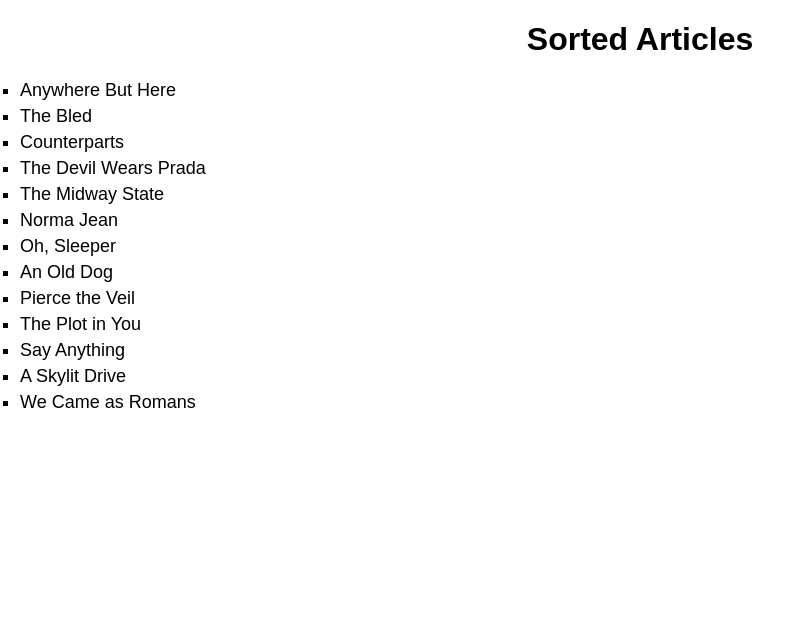
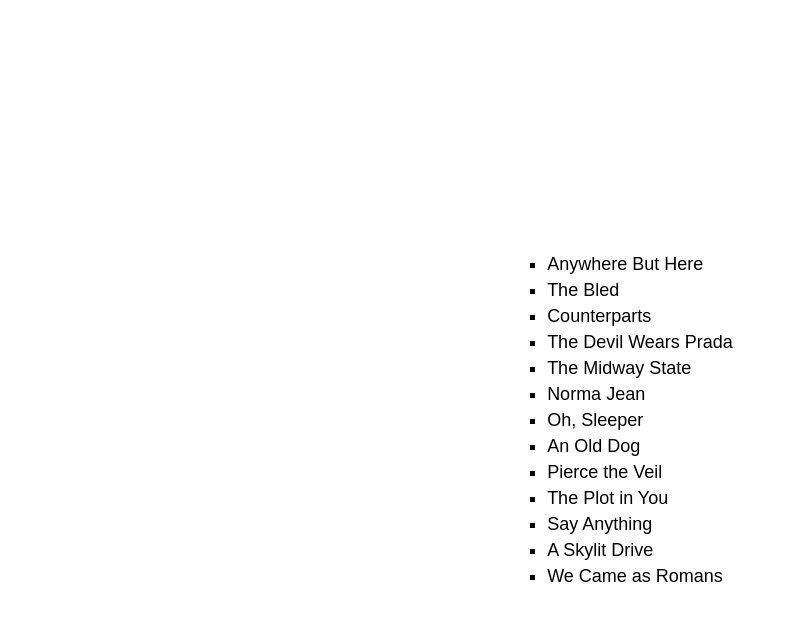
Before and after one commit to acciojob/sorting-articles-OmSuryawanshi9011, a website: page main.html in a window 1280 px wide. Shown: the whole page, without its empty margins (0-812 px from the left). Drawn offline with Linux system fonts and the light colour scheme.

Commit message:
created a submission

```diff
--- a/main.html
+++ b/main.html
@@ -8,8 +8,8 @@
 
 <body>
 	<!-- the entire body must be written by student -->
-	 <h1>Sorted Articles</h1>
-  <ul id="band"></ul>
+
+  <ul id="band" ></ul>
     <script type="text/javascript" src="./script.js">
 </script>
 
--- a/styles.css
+++ b/styles.css
@@ -1,16 +1,24 @@
 /*  your css code here. If applicable */
  body {
-      font-family: Arial, sans-serif;
+	  font-family: Arial, sans-serif;
       margin: 20px;
+      display: flex;
+      flex-direction: column;
+      align-items: center; /* Centers horizontally */
+      justify-content: center; /* Centers vertically (optional) */
+      min-height: 100vh; /* Full viewport height */
     }
     h1 {
       text-align: center;
     }
     ul {
+
       list-style-type: square;
       padding: 0;
+
     }
     li {
+
       margin: 5px 0;
       font-size: 18px;
     }
```
